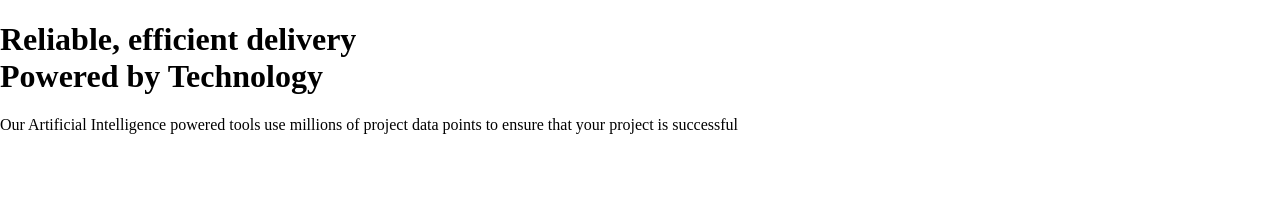
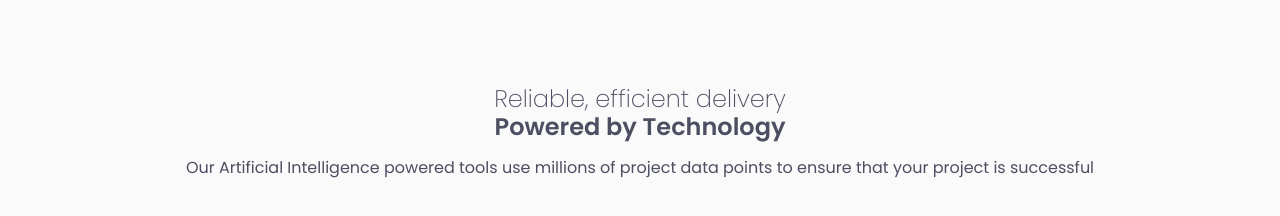
Before and after one commit to tdimnet/Four-card-feature-section, a plain HTML site: page index.html in a window 1280 px wide. Drawn offline with Linux system fonts and the light colour scheme.

Commit message:
Adding project heading

```diff
--- a/css/main.css
+++ b/css/main.css
@@ -14,3 +14,38 @@
     --fw-regular: 400;
     --fw-semi-bold: 600;
 }
+
+* {
+    box-sizing: border-box;
+}
+
+body {
+    font-family: var(--ff-poppins);
+    background-color: var(--very-light-gray);
+}
+
+main {
+    width: 90%;
+    margin-left: auto;
+    margin-right: auto;
+    margin-top: 5.3125rem;
+}
+
+.product-hightlight {
+    text-align: center;
+    color: var(--very-dark-blue);
+
+    h1 {
+        font-size: 1.5rem;
+        font-weight: var(--fw-extra-light);
+
+        span {
+            font-weight: var(--fw-semi-bold);
+        }
+    }
+
+    p {
+        line-height: 1.5rem;
+        font-weight: var(--fw-regular);
+    }
+}
```
